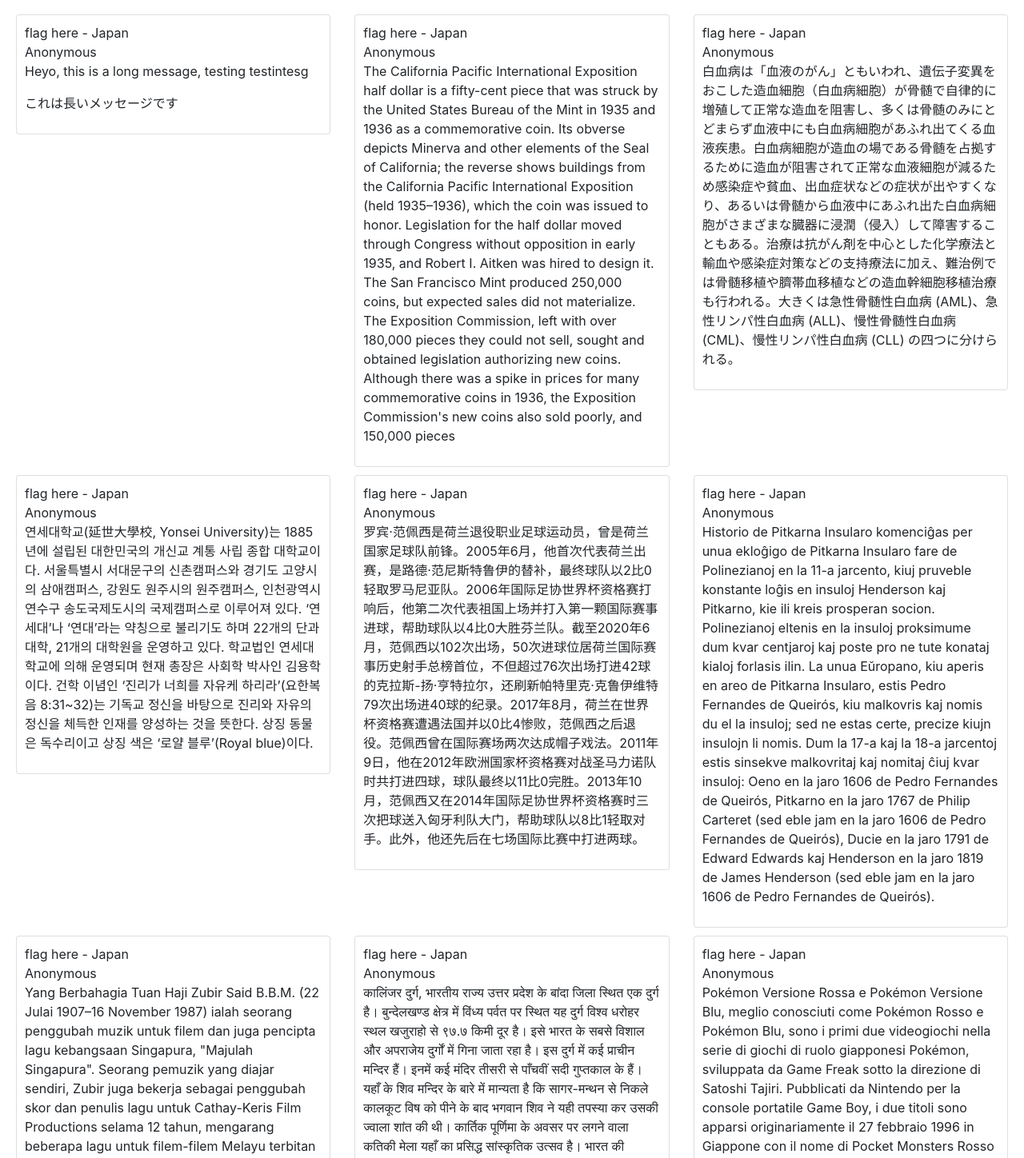
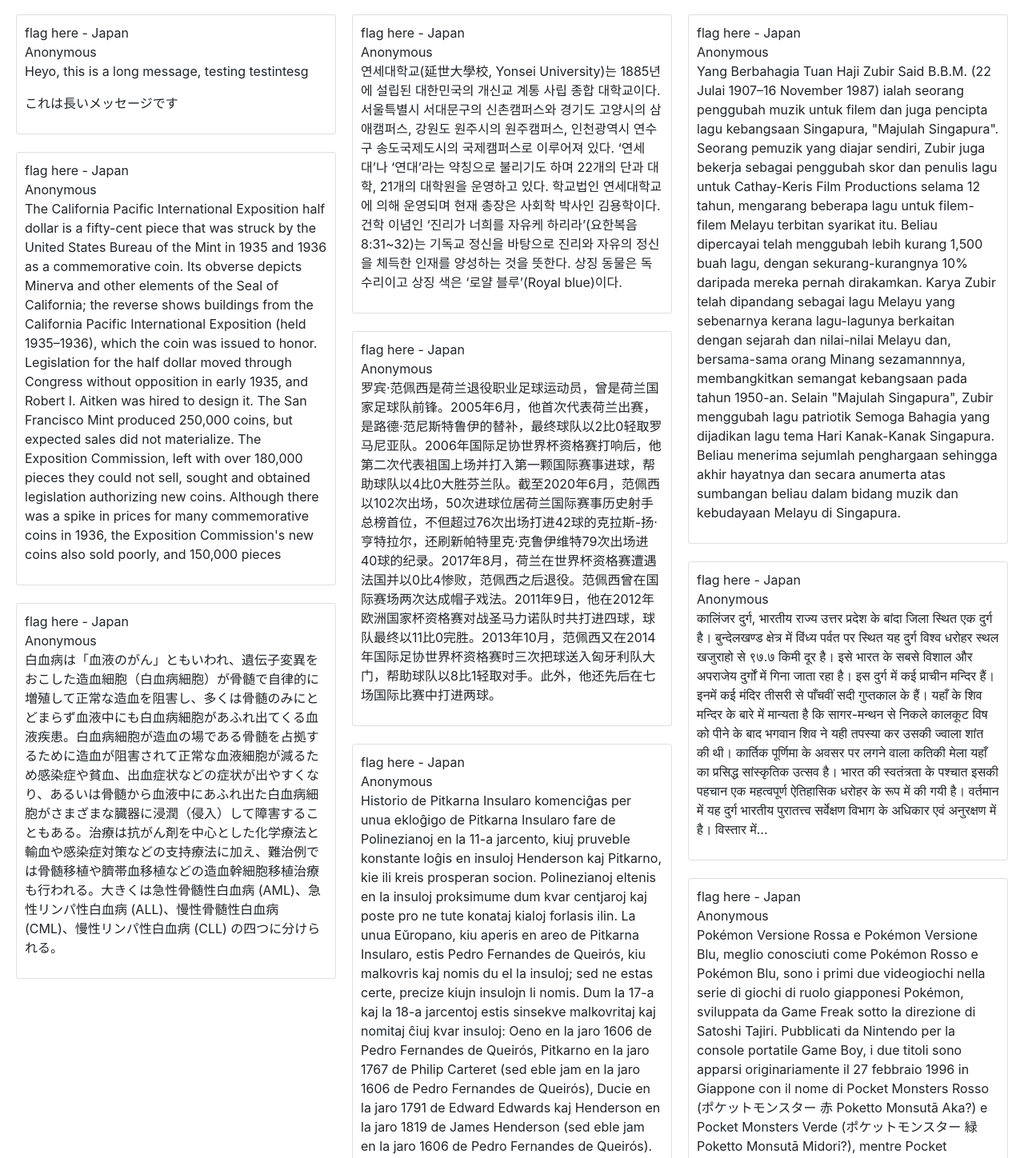
Before and after one commit to Skk-tj/sora-anniversary, a plain HTML site: page index.html in a window 1280 px wide. Shown: the part 802-2250 px from the top of the page at 80% size. Drawn offline with nearby package versions, Linux system fonts and the light colour scheme.

Commit message:
Use card masonry-like layout

```diff
--- a/index.html
+++ b/index.html
@@ -32,8 +32,8 @@
     </div>
 
     <div class="birthday-msgs-container">
-        <div class="row">
-            <div class="birthday-msg-card-container col-lg-4 col-md-6 col-12" data-aos="fade-in">
+        <div class="card-columns">
+            <div class="birthday-msg-card-container" data-aos="fade-in">
                 <div class="birthday-msg-card card card-default">
                     <div class="sender-details">
                         <div class="country">
@@ -50,7 +50,7 @@
                 </div>
             </div>
 
-            <div class="birthday-msg-card-container col-lg-4 col-md-6 col-12" data-aos="fade-in">
+            <div class="birthday-msg-card-container" data-aos="fade-in">
                 <div class="birthday-msg-card card card-default">
                     <div class="sender-details">
                         <div class="country">
@@ -76,7 +76,7 @@
                 </div>
             </div>
 
-            <div class="birthday-msg-card-container col-lg-4 col-md-6 col-12" data-aos="fade-in">
+            <div class="birthday-msg-card-container" data-aos="fade-in">
                 <div class="birthday-msg-card card card-default">
                     <div class="sender-details">
                         <div class="country">
@@ -93,7 +93,7 @@
                 </div>
             </div>
 
-            <div class="birthday-msg-card-container col-lg-4 col-md-6 col-12" data-aos="fade-in">
+            <div class="birthday-msg-card-container" data-aos="fade-in">
                 <div class="birthday-msg-card card card-default">
                     <div class="sender-details">
                         <div class="country">
@@ -113,7 +113,7 @@
                 </div>
             </div>
 
-            <div class="birthday-msg-card-container col-lg-4 col-md-6 col-12" data-aos="fade-in">
+            <div class="birthday-msg-card-container" data-aos="fade-in">
                 <div class="birthday-msg-card card card-default">
                     <div class="sender-details">
                         <div class="country">
@@ -130,7 +130,7 @@
                 </div>
             </div>
 
-            <div class="birthday-msg-card-container col-lg-4 col-md-6 col-12" data-aos="fade-in">
+            <div class="birthday-msg-card-container" data-aos="fade-in">
                 <div class="birthday-msg-card card card-default">
                     <div class="sender-details">
                         <div class="country">
@@ -156,7 +156,7 @@
                 </div>
             </div>
 
-            <div class="birthday-msg-card-container col-lg-4 col-md-6 col-12" data-aos="fade-in">
+            <div class="birthday-msg-card-container" data-aos="fade-in">
                 <div class="birthday-msg-card card card-default">
                     <div class="sender-details">
                         <div class="country">
@@ -183,7 +183,7 @@
                 </div>
             </div>
 
-            <div class="birthday-msg-card-container col-lg-4 col-md-6 col-12" data-aos="fade-in">
+            <div class="birthday-msg-card-container" data-aos="fade-in">
                 <div class="birthday-msg-card card card-default">
                     <div class="sender-details">
                         <div class="country">
@@ -207,7 +207,7 @@
                 </div>
             </div>
 
-            <div class="birthday-msg-card-container col-lg-4 col-md-6 col-12" data-aos="fade-in">
+            <div class="birthday-msg-card-container" data-aos="fade-in">
                 <div class="birthday-msg-card card card-default">
                     <div class="sender-details">
                         <div class="country">
```
